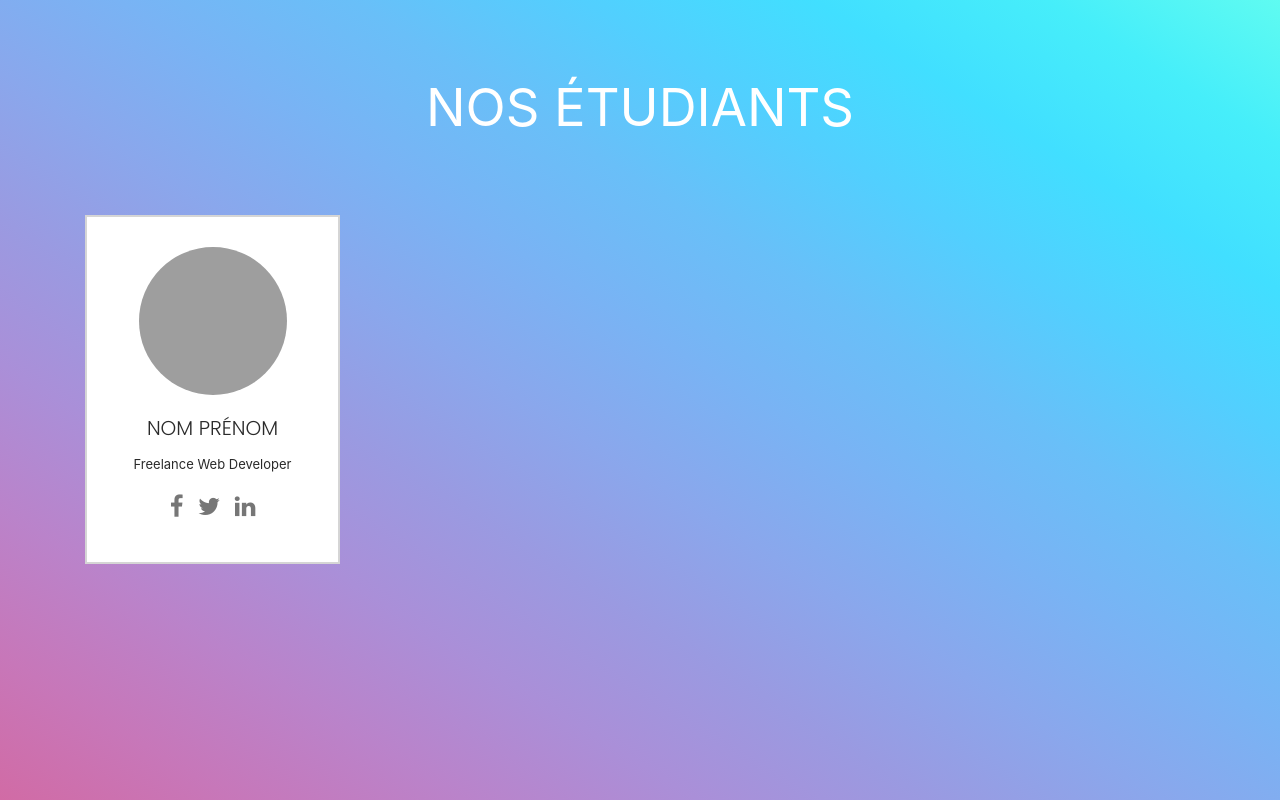
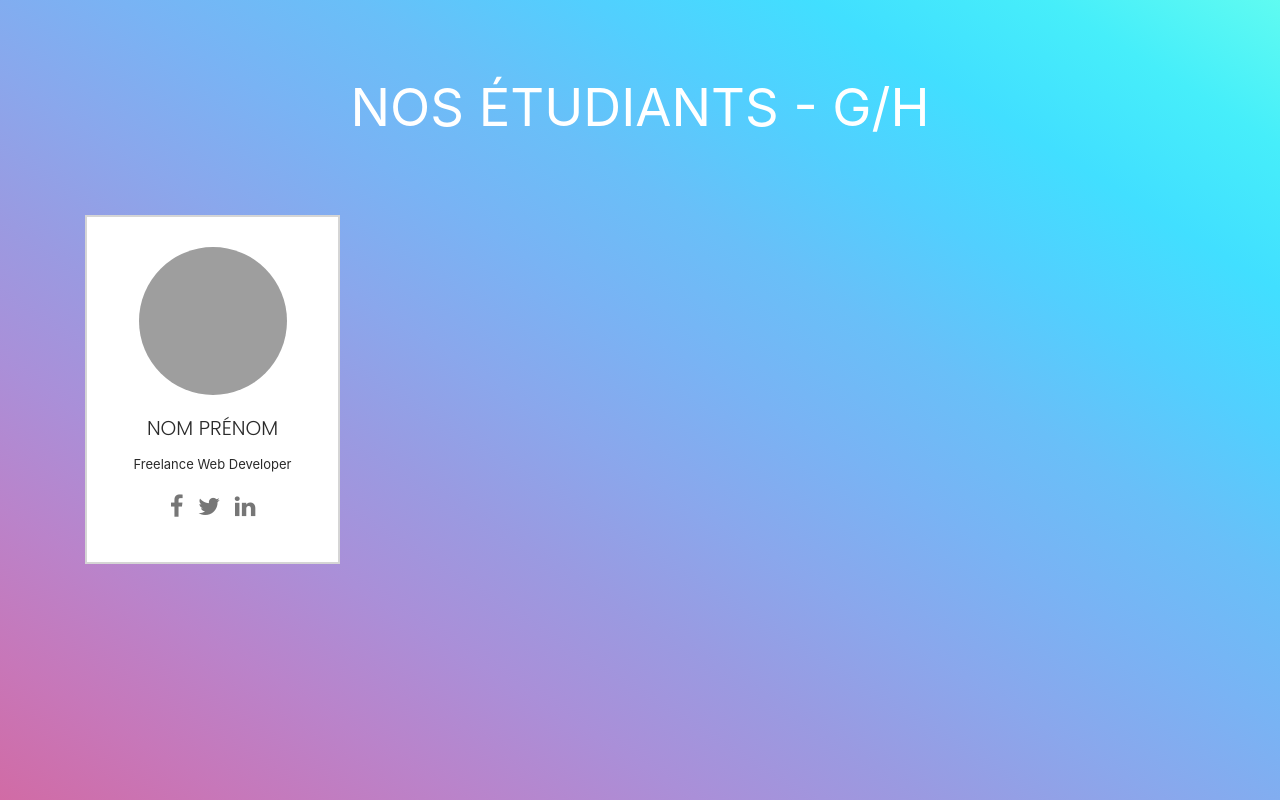
Before and after one commit to moshifr/git-s3-cm, a plain HTML site: page index.html in a window 1280 px wide. Drawn offline with nearby package versions, Linux system fonts and the light colour scheme; grey boxes are pictures that could not be loaded.

Commit message:
init branch

```diff
--- a/index.html
+++ b/index.html
@@ -17,7 +17,7 @@
 <section class="our-webcoderskull padding-lg">
     <div class="container">
         <div class="row heading heading-icon">
-            <h2>Nos étudiants</h2>
+            <h2>Nos étudiants - G/H</h2>
         </div>
         <ul class="row">
             <li class="col-12 col-md-6 col-lg-3 first-element">
```
